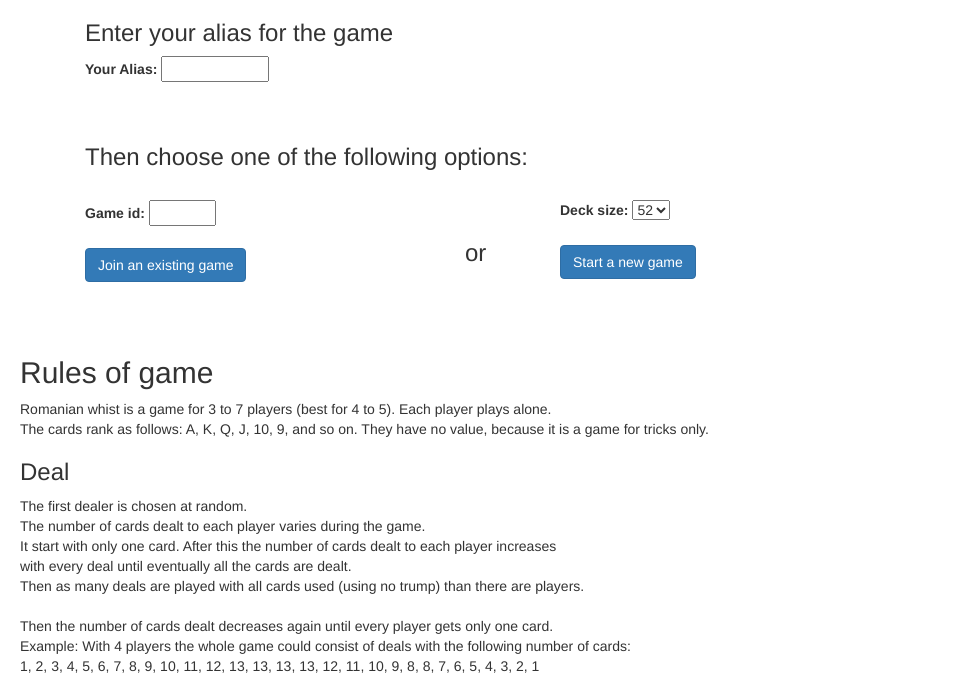
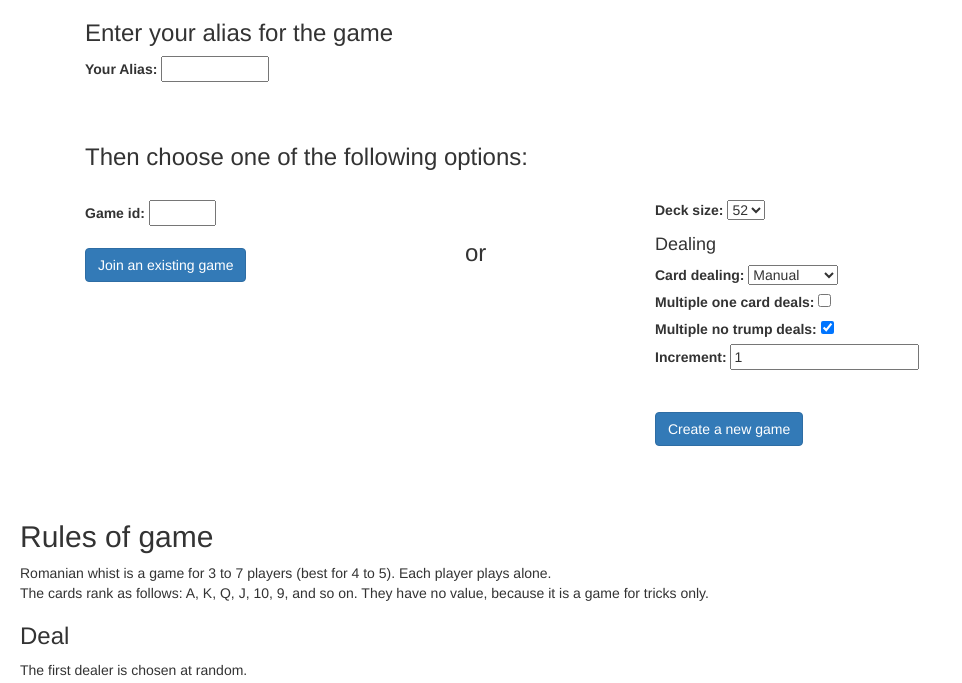
Before and after one commit to pfajeau/rom-whist, a Flask app: page / in a window 1280 px wide. Shown: the part 209-892 px from the top of the page, without its empty margins (0-962 px from the left). Run offline with Flask 2, Linux system fonts and the light colour scheme; parts of the project's set-up code (start-up, migrations or seed data) failed here and were passed over; some libraries are stand-ins or nearby versions.

Commit message:
Added options for automated dealing of cards

```diff
--- a/romwhist/forms.py
+++ b/romwhist/forms.py
@@ -35,9 +35,12 @@ class GameForm(FlaskForm):
 class IndexForm(FlaskForm):
     game_id = StringField("Game id: ", validators=[Length(max=6)])
     user_name = StringField("Your Alias: ", validators=[InputRequired(), Length(max=10)])
-    start_game = SubmitField('Start a new game')
+    start_game = SubmitField('Create a new game')
     join_game = SubmitField('Join an existing game')
     deck_size = SelectField("Deck size: ", choices=[('32','32'),('52','52')], default='52')
-
+    multiple_one_card = BooleanField("Multiple one card deals: ", default=False)
+    multiple_no_trump = BooleanField("Multiple no trump deals: ", default=True)
+    increment = IntegerField("Increment: ", default=1)
+    dealing_method = SelectField("Card dealing: ", choices=[('Manual','Manual'),('Automated','Automated')], default='Manual')
 
 from .models import *
--- a/romwhist/routes.py
+++ b/romwhist/routes.py
@@ -5,12 +5,13 @@ author: Philippe Fajeau
 
 """
 import unidecode
+import threading
 from flask import Blueprint
 from . import controllers,deck,card,hand
-from .game import RomWhistGame
+from romwhist.game import RomWhistGame
 from romwhist import socketio,app
 from flask import render_template, request, flash, session, url_for, redirect
-from .forms import LoginForm, StartGameForm, JoinGameForm, GameForm, IndexForm
+from romwhist.forms import LoginForm, StartGameForm, JoinGameForm, GameForm, IndexForm
 from flask_login import current_user, login_user, logout_user, AnonymousUserMixin
 from romwhist.models import User
 from romwhist.extensions import db
@@ -99,6 +100,14 @@ def index():
             games[game_id] = game
             players[game_id] = []
             clients[game_id] = dict()
+
+            dealing_method = request.form['dealing_method']
+            if dealing_method == "Automated":
+                multiple_one_card = 'multiple_one_card' in request.form.keys()
+                multiple_no_trump = 'multiple_no_trump' in request.form.keys()
+                game.set_hand_prgression(
+                    multiple_one_card, multiple_no_trump,
+                    int(request.form['increment']))
 
             session['ownername'] = username
             add_player(game_id)
@@ -197,12 +206,14 @@ def game_started():
             # In automated dealing, call start_hands with computed nb of cards and trump
             # In case it is a restart
             game.reset()
+            game.start_game()
             player = players[game_id][randint(0,len(players[game_id])-1)]
             socketio.emit("sc game started", {'player_to_deal': player, 'nb_cards': 0}, room=game_id)
 
             # TODO: if automated dealing, need to create hands
             if games[game_id].dealing_method == RomWhistGame.AUTOMATED_DEALING:
-                start_hand(game.get_nb_cards_to_deal(), game.get_play_with_trump())
+                generate_hands(game_id, session['username'])
+            #_hand(game.get_nb_cards_to_deal(), game.get_play_with_trump())
     #
 
 @socketio.on("player bet")
@@ -258,6 +269,12 @@ def player_played(data):
                 scores = game.update_scores()
                 print ("hand completed, next player to deal:", game.next_player_to_deal())
                 emit("hand completed", {'scores':scores, 'player_to_deal': game.next_player_to_deal()}, room=game_id)
+                # If delaing is automated, distribute cards
+                # after waiting a few seconds for players to see
+                # the last card played
+                if game.dealing_method == RomWhistGame.AUTOMATED_DEALING:
+                    timer = threading.Timer(2.0, generate_hands, [game_id, session['username']])
+                    timer.start()
         else:
             # nplayer = next_player(session['username'], players[game_id])
             nplayer = game.get_active_player()
@@ -265,6 +282,7 @@ def player_played(data):
 
         print("Allowed cards: ", allowed_cards)
         emit("player to play", {'player':nplayer, 'allowed_cards':allowed_cards}, room=game_id)
+
     return
 
 @socketio.on('start hand')
@@ -272,13 +290,18 @@ def start_hand(nbcards, trump):
     #selection = data["selection"]
     #votes[selection] += 1
     print ("start hand event received")
-    generate_hands(int(nbcards), trump)
+    game_id = session.get('game_id')
+    username = session.get('username')
 
-def generate_hands(nbcards, trump):
+    if game_is is None or username is None:
+        print("Error in start_hand. username or game_id not in session")
+        return
+
+    generate_hands(game_id, username, int(nbcards), trump)
+
+def generate_hands(game_id, username, nbcards=0, trump=True):
     print (nbcards)
     print("Trump:", trump)
-
-    game_id = session.get('game_id')
 
     if not game_id in games:
        # Should never happen
@@ -287,9 +310,9 @@ def generate_hands(nbcards, trump):
     else:
         game = games[game_id]
 
-    hands = game.deal(nbcards, trump, session['username'])
+    hands = game.deal(nbcards, trump, username)
     if hands is None:
-        socketio.emit("alert", "Invalid number of card for size of deck", room=clients[game_id][session['username']])
+        socketio.emit("alert", "Invalid number of card for size of deck", room=clients[game_id][username])
     else:
         round = game.create_round()
 
--- a/romwhist/ui/templates/index.html
+++ b/romwhist/ui/templates/index.html
@@ -35,18 +35,32 @@
             <br><br>
             {{ form.join_game(class="btn btn-primary") }}
           </div>
-          <div class="col-1">
-            <!-- <h2>Join a game</h2> -->
+          <div class="col-2">
             <br><h3>or</h3>
           </div>
           <!-- <h3>or</h3> -->
-          <div class="col-4">
+          <div class="col-5">
             {{ form.deck_size.label }}
             {{ form.deck_size }}
-            <br><br>
-            {{ form.start_game(class="btn btn-primary") }}
-          </div>
+            <br>
+            <div id="dealing">
+              <p><h4>Dealing</h4>
+              {{ form.dealing_method.label }}
+              {{ form.dealing_method }}
+              <br>
+              {{ form.multiple_one_card.label }}
+              {{ form.multiple_one_card }}
+              <br>
+              {{ form.multiple_no_trump.label }}
+              {{ form.multiple_no_trump }}
+              <br>
+              {{ form.increment.label }}
+              {{ form.increment(size=1) }}
+            </div>
+          <br><br>
+          {{ form.start_game(class="btn btn-primary") }}
         </div>
+      </div>
       </div>
     </form>
     <br><br>
```
Also changed, not shown: romwhist/game.py (+6 -14 lines).
